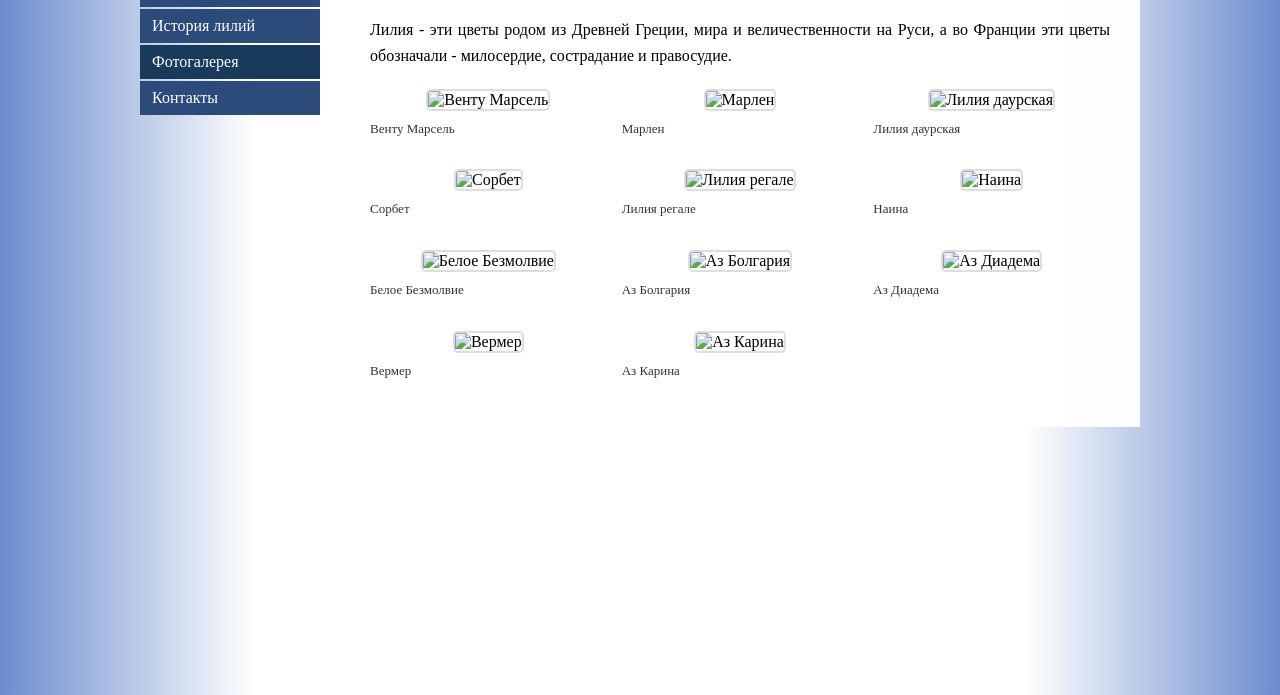
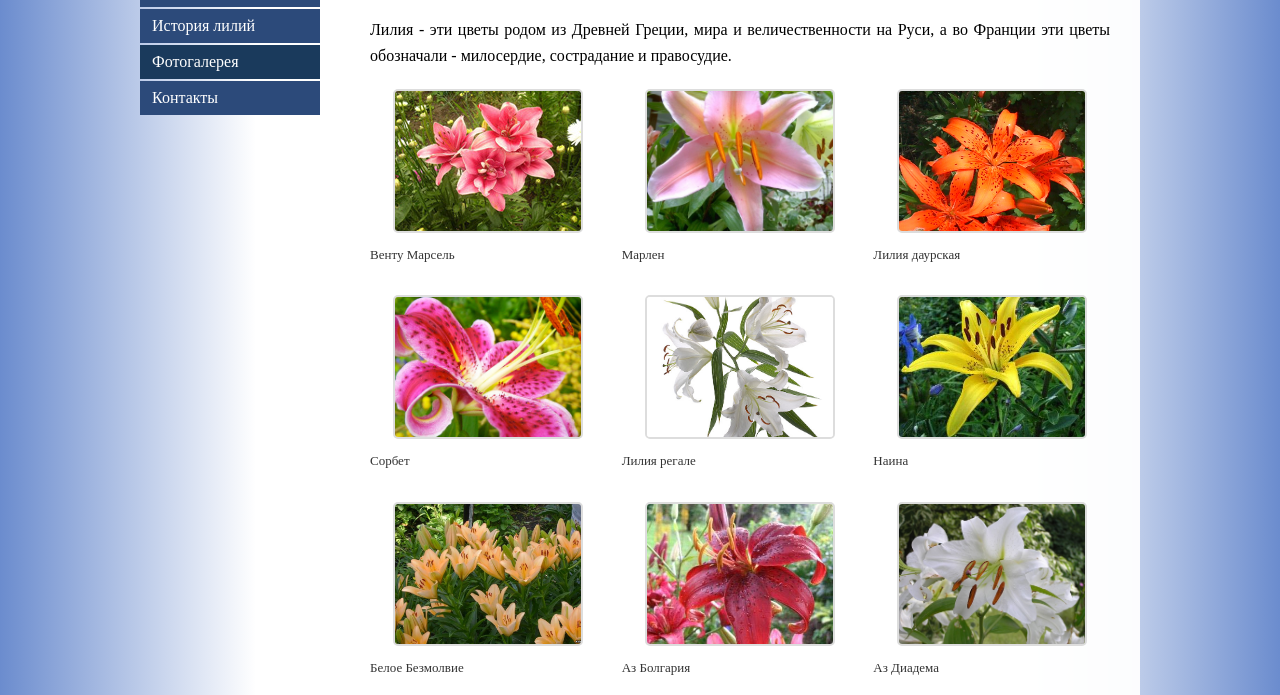
Before and after one commit to natashaber07-svg/lily-history, a plain HTML site: page gallery.html in a window 1280 px wide. Shown: the part 105-800 px from the top of the page. Drawn offline with Linux system fonts and the light colour scheme.

Commit message:
Update gallery.html

```diff
--- a/gallery.html
+++ b/gallery.html
@@ -110,47 +110,47 @@
 
             <div class="gallery-grid">
                 <div class="gallery-item" onclick="openModal(this)">
-                    <img src="images/7265.jpg" alt="Венту Марсель">
+                    <img src="7265.jpg" alt="Венту Марсель">
                     <p>Венту Марсель</p>
                 </div>
                 <div class="gallery-item" onclick="openModal(this)">
-                    <img src="images/7267.jpg" alt="Марлен">
+                    <img src="7267.jpg" alt="Марлен">
                     <p>Марлен</p>
                 </div>
                 <div class="gallery-item" onclick="openModal(this)">
-                    <img src="images/7268.jpg" alt="Лилия даурская">
+                    <img src="7268.jpg" alt="Лилия даурская">
                     <p>Лилия даурская</p>
                 </div>
                 <div class="gallery-item" onclick="openModal(this)">
-                    <img src="images/7269.jpg" alt="Сорбет">
+                    <img src="7269.jpg" alt="Сорбет">
                     <p>Сорбет</p>
                 </div>
                 <div class="gallery-item" onclick="openModal(this)">
-                    <img src="images/7270.jpg" alt="Лилия регале">
+                    <img src="7270.jpg" alt="Лилия регале">
                     <p>Лилия регале</p>
                 </div>
                 <div class="gallery-item" onclick="openModal(this)">
-                    <img src="images/7271.jpg" alt="Наина">
+                    <img src="7271.jpg" alt="Наина">
                     <p>Наина</p>
                 </div>
                 <div class="gallery-item" onclick="openModal(this)">
-                    <img src="images/7275.jpg" alt="Белое Безмолвие">
+                    <img src="7275.jpg" alt="Белое Безмолвие">
                     <p>Белое Безмолвие</p>
                 </div>
                 <div class="gallery-item" onclick="openModal(this)">
-                    <img src="images/7277.jpg" alt="Аз Болгария">
+                    <img src="7277.jpg" alt="Аз Болгария">
                     <p>Аз Болгария</p>
                 </div>
                 <div class="gallery-item" onclick="openModal(this)">
-                    <img src="images/7285.jpg" alt="Аз Диадема">
+                    <img src="7285.jpg" alt="Аз Диадема">
                     <p>Аз Диадема</p>
                 </div>
                 <div class="gallery-item" onclick="openModal(this)">
-                    <img src="images/7286.jpg" alt="Вермер">
+                    <img src="7286.jpg" alt="Вермер">
                     <p>Вермер</p>
                 </div>
                 <div class="gallery-item" onclick="openModal(this)">
-                    <img src="images/7291.jpg" alt="Аз Карина">
+                    <img src="7291.jpg" alt="Аз Карина">
                     <p>Аз Карина</p>
                 </div>
         </div>
```
